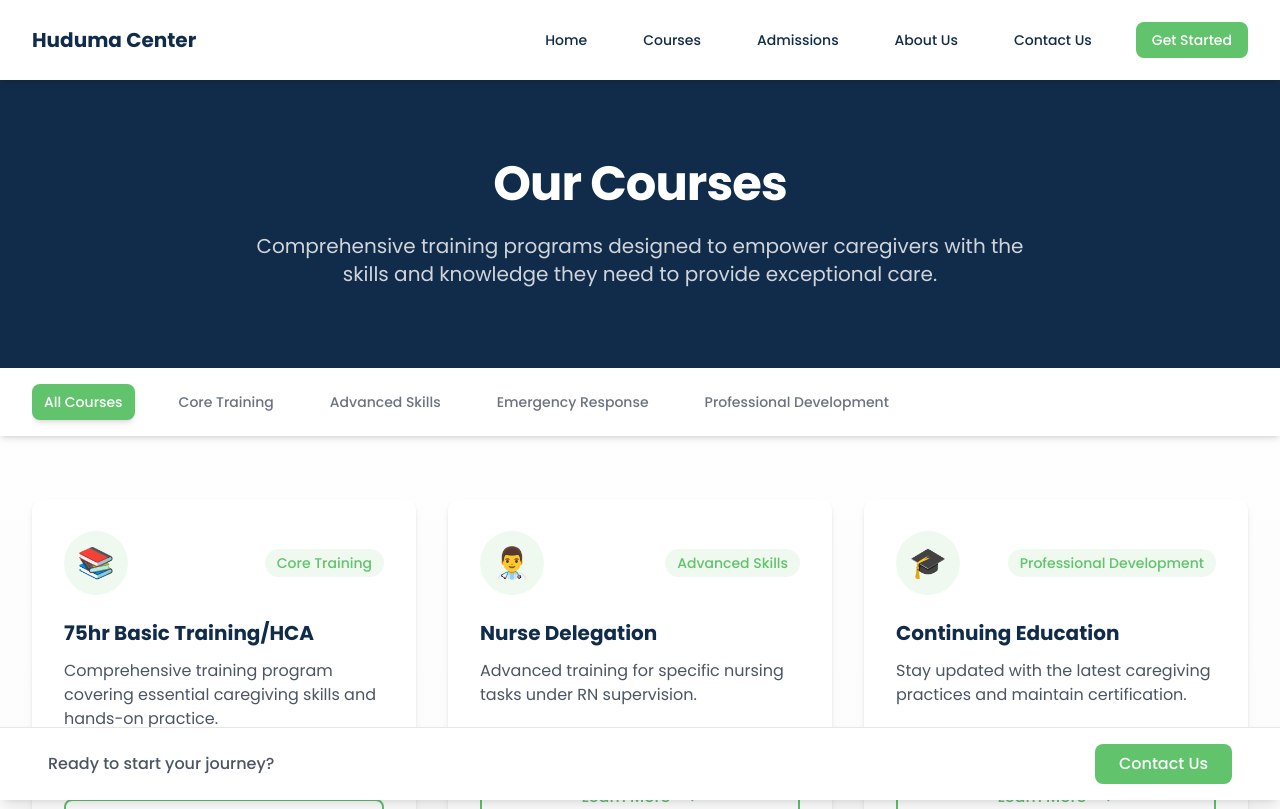
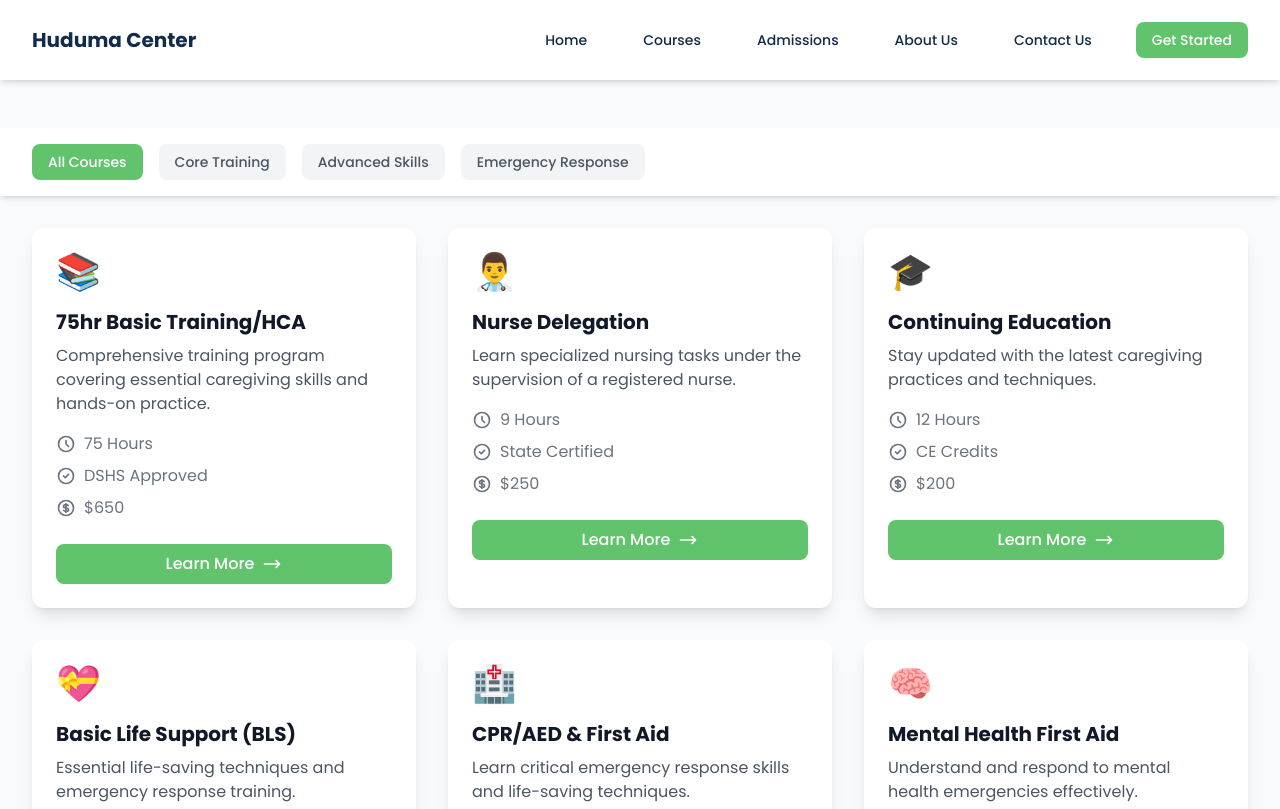
Before and after one commit to Kennedydev02/hcatraining, a React (Create React App) app: page /courses in a window 1280 px wide. Shown: the top 809 px of the page. Built offline with nearby package versions, Linux system fonts and the light colour scheme.

Commit message:
Fix build configuration

```diff
--- a/src/pages/Courses.js
+++ b/src/pages/Courses.js
@@ -1,18 +1,14 @@
 import React, { useState } from 'react';
 import { motion, AnimatePresence } from 'framer-motion';
-import { useNavigate } from 'react-router-dom';
 
 const Courses = () => {
-  const navigate = useNavigate();
   const [activeCategory, setActiveCategory] = useState('all');
-  const [selectedCourse, setSelectedCourse] = useState(null);
 
   const categories = [
     { id: 'all', name: 'All Courses' },
     { id: 'core', name: 'Core Training' },
     { id: 'advanced', name: 'Advanced Skills' },
-    { id: 'emergency', name: 'Emergency Response' },
-    { id: 'professional', name: 'Professional Development' }
+    { id: 'emergency', name: 'Emergency Response' }
   ];
 
   const courses = [
@@ -24,192 +20,137 @@ const Courses = () => {
       category: 'core',
       duration: '75 Hours',
       certification: 'DSHS Approved',
-      topics: [
-        'Foundational caregiving principles',
-        'Health and safety practices',
-        'Communication skills',
-        'Hands-on care techniques'
-      ]
+      price: '$650'
     },
     {
       id: 'nurse-delegation',
       title: 'Nurse Delegation',
-      description: 'Advanced training for specific nursing tasks under RN supervision.',
+      description: 'Learn specialized nursing tasks under the supervision of a registered nurse.',
       icon: '👨‍⚕️',
       category: 'advanced',
       duration: '9 Hours',
       certification: 'State Certified',
-      topics: [
-        'Medication administration',
-        'Diabetes care',
-        'Patient monitoring',
-        'Documentation'
-      ]
+      price: '$250'
     },
     {
       id: 'continuing-education',
       title: 'Continuing Education',
-      description: 'Stay updated with the latest caregiving practices and maintain certification.',
+      description: 'Stay updated with the latest caregiving practices and techniques.',
       icon: '🎓',
-      category: 'professional',
+      category: 'advanced',
       duration: '12 Hours',
       certification: 'CE Credits',
-      topics: [
-        'Industry updates',
-        'Best practices',
-        'Skill enhancement',
-        'Professional growth'
-      ]
+      price: '$200'
     },
     {
       id: 'basic-life-support',
       title: 'Basic Life Support (BLS)',
-      description: 'Essential life support techniques for healthcare providers.',
-      icon: '💗',
+      description: 'Essential life-saving techniques and emergency response training.',
+      icon: '💝',
       category: 'emergency',
       duration: '4.5 Hours',
-      certification: 'Red Cross Certified',
-      topics: [
-        'CPR techniques',
-        'AED usage',
-        'Emergency response',
-        'Team coordination'
-      ]
+      certification: 'AHA Certified',
+      price: '$95'
     },
     {
       id: 'cpr-aed',
       title: 'CPR/AED & First Aid',
-      description: 'Comprehensive first aid and life-saving procedures training.',
-      icon: '🚑',
+      description: 'Learn critical emergency response skills and life-saving techniques.',
+      icon: '🏥',
       category: 'emergency',
-      duration: '4 Hours',
+      duration: '8 Hours',
       certification: 'Red Cross Certified',
-      topics: [
-        'CPR basics',
-        'First aid procedures',
-        'Emergency care',
-        'Safety protocols'
-      ]
+      price: '$120'
     },
     {
-      id: 'license-application',
-      title: 'License Application Support',
-      description: 'Expert guidance for HCA license applications and renewals.',
-      icon: '📋',
-      category: 'professional',
-      duration: 'Ongoing',
-      certification: 'DOH Support',
-      topics: [
-        'Application process',
-        'Documentation help',
-        'Renewal guidance',
-        'Compliance support'
-      ]
+      id: 'mental-health',
+      title: 'Mental Health First Aid',
+      description: 'Understand and respond to mental health emergencies effectively.',
+      icon: '🧠',
+      category: 'advanced',
+      duration: '8 Hours',
+      certification: 'MHFA Certified',
+      price: '$175'
     }
   ];
 
-  const filteredCourses = activeCategory === 'all'
-    ? courses
-    : courses.filter(course => course.category === activeCategory);
-
-  const handleLearnMore = (courseId) => {
-    navigate(`/services/${courseId}`);
-  };
+  const filteredCourses = courses.filter(course =>
+    activeCategory === 'all' || course.category === activeCategory
+  );
 
   return (
-    <div className="min-h-screen bg-gradient-to-b from-white to-gray-50">
-      {/* Header Section */}
-      <div className="bg-[#112C4A] text-white py-20">
+    <div className="min-h-screen bg-gray-50 py-12">
+      {/* Category Navigation */}
+      <div className="sticky top-0 z-10 bg-white shadow-md">
         <div className="max-w-7xl mx-auto px-4 sm:px-6 lg:px-8">
-          <h1 className="text-4xl md:text-5xl font-bold text-center mb-6">
-            Our Courses
-          </h1>
-          <p className="text-xl text-center text-gray-300 max-w-3xl mx-auto">
-            Comprehensive training programs designed to empower caregivers with the skills and knowledge they need to provide exceptional care.
-          </p>
-        </div>
-      </div>
-
-      {/* Category Navigation */}
-      <div className="sticky top-20 bg-white shadow-md z-40">
-        <div className="max-w-7xl mx-auto px-4 sm:px-6 lg:px-8">
-          <nav className="flex items-center justify-start overflow-x-auto py-4 -mb-px space-x-8">
+          <div className="flex space-x-4 overflow-x-auto py-4">
             {categories.map((category) => (
               <button
                 key={category.id}
                 onClick={() => setActiveCategory(category.id)}
-                className={`
-                  whitespace-nowrap px-3 py-2 font-medium text-sm rounded-lg transition-all duration-300
+                className={`px-4 py-2 rounded-lg text-sm font-medium whitespace-nowrap transition-colors duration-200
                   ${activeCategory === category.id
-                    ? 'bg-[#61C36C] text-white shadow-md'
-                    : 'text-gray-500 hover:text-gray-700 hover:bg-gray-100'
-                  }
-                `}
+                    ? 'bg-[#61C36C] text-white'
+                    : 'bg-gray-100 text-gray-600 hover:bg-gray-200'
+                  }`}
               >
                 {category.name}
               </button>
             ))}
-          </nav>
+          </div>
         </div>
       </div>
 
       {/* Courses Grid */}
-      <div className="max-w-7xl mx-auto px-4 sm:px-6 lg:px-8 py-16">
+      <div className="max-w-7xl mx-auto px-4 sm:px-6 lg:px-8 mt-8">
         <div className="grid grid-cols-1 md:grid-cols-2 lg:grid-cols-3 gap-8">
-          <AnimatePresence mode="wait">
+          <AnimatePresence>
             {filteredCourses.map((course) => (
               <motion.div
                 key={course.id}
                 layout
                 initial={{ opacity: 0, y: 20 }}
                 animate={{ opacity: 1, y: 0 }}
-                exit={{ opacity: 0, y: -20 }}
+                exit={{ opacity: 0, y: 20 }}
                 transition={{ duration: 0.3 }}
-                className="bg-white rounded-xl shadow-md hover:shadow-xl transition-all duration-300 overflow-hidden group"
+                className="bg-white rounded-xl shadow-lg overflow-hidden hover:shadow-xl transition-shadow duration-300"
               >
-                <div className="p-8">
-                  {/* Icon and Category */}
-                  <div className="flex items-center justify-between mb-6">
-                    <div className="w-16 h-16 bg-[#61C36C]/10 rounded-full flex items-center justify-center text-3xl">
-                      {course.icon}
-                    </div>
-                    <span className="text-sm font-medium text-[#61C36C] bg-[#61C36C]/10 px-3 py-1 rounded-full">
-                      {categories.find(cat => cat.id === course.category)?.name}
-                    </span>
-                  </div>
-
-                  {/* Course Info */}
-                  <h3 className="text-xl font-bold text-[#112C4A] mb-3">
+                <div className="p-6">
+                  <div className="text-4xl mb-4">{course.icon}</div>
+                  <h3 className="text-xl font-bold text-gray-900 mb-2">
                     {course.title}
                   </h3>
-                  <p className="text-gray-600 mb-6">
+                  <p className="text-gray-600 mb-4">
                     {course.description}
                   </p>
-
-                  {/* Course Details */}
-                  <div className="flex items-center justify-between mb-6 text-sm text-gray-500">
-                    <div className="flex items-center">
-                      <svg className="w-5 h-5 mr-2 text-[#61C36C]" fill="none" stroke="currentColor" viewBox="0 0 24 24">
+                  <div className="space-y-2">
+                    <div className="flex items-center text-gray-500">
+                      <svg className="w-5 h-5 mr-2" fill="none" stroke="currentColor" viewBox="0 0 24 24">
                         <path strokeLinecap="round" strokeLinejoin="round" strokeWidth="2" d="M12 8v4l3 3m6-3a9 9 0 11-18 0 9 9 0 0118 0z" />
                       </svg>
                       {course.duration}
                     </div>
-                    <div className="flex items-center">
-                      <svg className="w-5 h-5 mr-2 text-[#61C36C]" fill="none" stroke="currentColor" viewBox="0 0 24 24">
-                        <path strokeLinecap="round" strokeLinejoin="round" strokeWidth="2" d="M9 12l2 2 4-4m5.618-4.016A11.955 11.955 0 0112 2.944a11.955 11.955 0 01-8.618 3.04A12.02 12.02 0 003 9c0 5.591 3.824 10.29 9 11.622 5.176-1.332 9-6.03 9-11.622 0-1.042-.133-2.052-.382-3.016z" />
+                    <div className="flex items-center text-gray-500">
+                      <svg className="w-5 h-5 mr-2" fill="none" stroke="currentColor" viewBox="0 0 24 24">
+                        <path strokeLinecap="round" strokeLinejoin="round" strokeWidth="2" d="M9 12l2 2 4-4m6 2a9 9 0 11-18 0 9 9 0 0118 0z" />
                       </svg>
                       {course.certification}
                     </div>
+                    <div className="flex items-center text-gray-500">
+                      <svg className="w-5 h-5 mr-2" fill="none" stroke="currentColor" viewBox="0 0 24 24">
+                        <path strokeLinecap="round" strokeLinejoin="round" strokeWidth="2" d="M12 8c-1.657 0-3 .895-3 2s1.343 2 3 2 3 .895 3 2-1.343 2-3 2m0-8c1.11 0 2.08.402 2.599 1M12 8V7m0 1v8m0 0v1m0-1c-1.11 0-2.08-.402-2.599-1M21 12a9 9 0 11-18 0 9 9 0 0118 0z" />
+                      </svg>
+                      {course.price}
                     </div>
-
-                  {/* CTA Button */}
+                  </div>
+                  <div className="mt-6">
                     <button
-                    onClick={() => handleLearnMore(course.id)}
-                    className="w-full bg-white text-[#61C36C] border-2 border-[#61C36C] hover:bg-[#61C36C] hover:text-white font-medium py-2 px-4 rounded-lg transition-all duration-300 flex items-center justify-center group"
+                      className="w-full bg-[#61C36C] hover:bg-[#4fa95a] text-white font-medium py-2 px-4 rounded-lg transition-colors duration-300 flex items-center justify-center"
+                      onClick={() => window.location.href = `/courses/${course.id}`}
                     >
                       Learn More
                       <svg
-                      className="w-5 h-5 ml-2 transform group-hover:translate-x-1 transition-transform"
+                        className="w-5 h-5 ml-2"
                         fill="none"
                         stroke="currentColor"
                         viewBox="0 0 24 24"
@@ -218,21 +159,10 @@ const Courses = () => {
                       </svg>
                     </button>
                   </div>
+                </div>
               </motion.div>
             ))}
           </AnimatePresence>
-        </div>
-      </div>
-
-      {/* Sticky CTA Bar */}
-      <div className="fixed bottom-0 left-0 right-0 bg-white shadow-lg border-t border-gray-200 p-4 z-50">
-        <div className="max-w-7xl mx-auto px-4 sm:px-6 lg:px-8 flex items-center justify-between">
-          <p className="text-gray-600 font-medium">
-            Ready to start your journey?
-          </p>
-          <button className="bg-[#61C36C] hover:bg-[#4fa95a] text-white font-medium py-2 px-6 rounded-lg transition-colors duration-300">
-            Contact Us
-          </button>
         </div>
       </div>
     </div>
```
Lines whose indentation alone changed are shown as unchanged.
